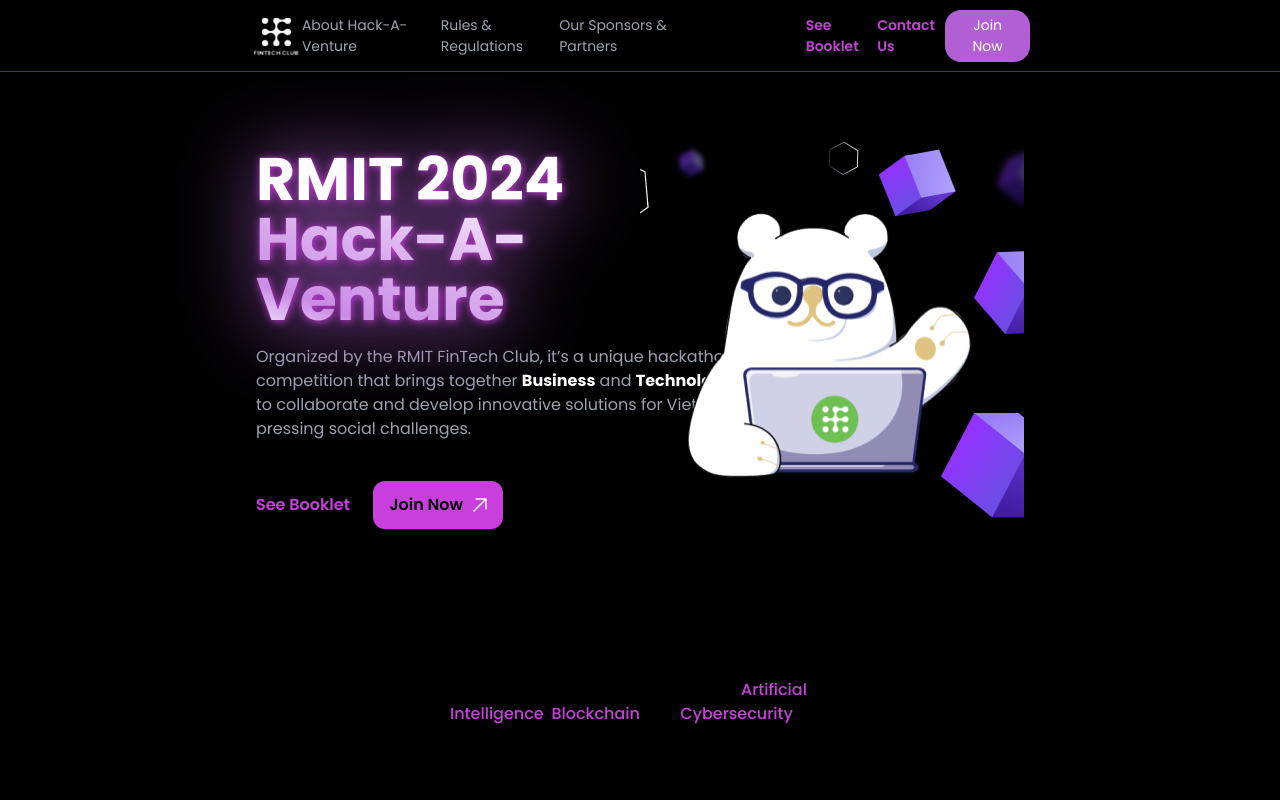
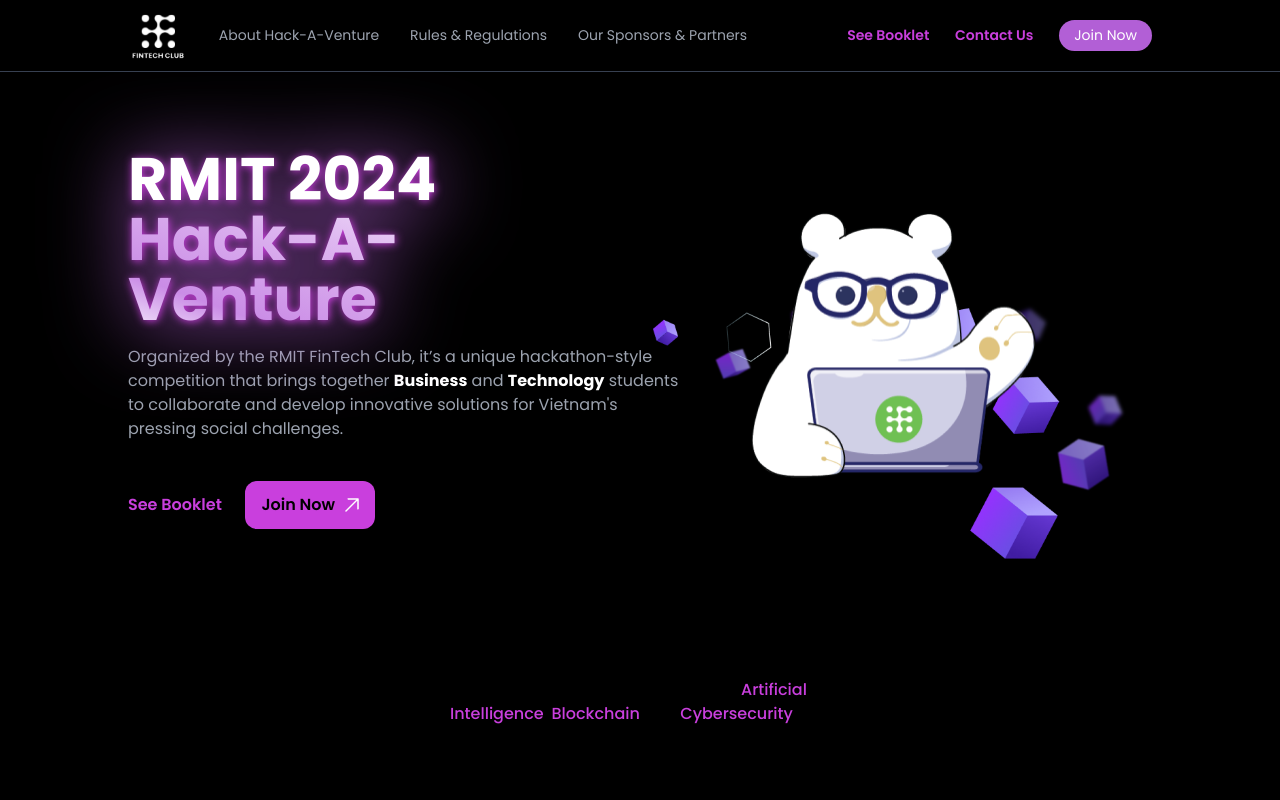
Before and after one commit to rmitvietnamfintechclub/rmit-hack-a-venture-2024, a Next.js app: page / in a window 1280 px wide. Shown: the top 800 px of the page. Built offline with nearby package versions, Linux system fonts and the light colour scheme.

Commit message:
change margin

```diff
--- a/app/components/AboutClub.tsx
+++ b/app/components/AboutClub.tsx
@@ -98,7 +98,7 @@
 				</div>
 
 			</div >
-			<div className="grid grid-cols-3 md:px-[250px] md:mt-[60px] max-md:mt-[30px] justify-items-center items-center font-sans max-md:px-[16px]">
+			<div className="grid grid-cols-3 md:px-[10vw] md:mt-[60px] max-md:mt-[30px] justify-items-center items-center font-sans max-md:px-[16px]">
 				<div className="flex flex-col items-center max-md:px-[16px] max-md:justify-around max-md:h-full">
 					<span className="text-[#C93FDD] md:text-4xl text-2xl font-semibold font-sans">80+</span>
 					<span className="text-lg font-sans text-center text-[#9CA3AF]">Club Members</span>
@@ -112,7 +112,7 @@
 					<span className="text-lg font-sans text-center text-[#9CA3AF]">Club Projects</span>
 				</div>
 			</div>
-			<div className="grid grid-cols-3 md:px-[250px] md:mt-[100px] max-md:mt-[30px] justify-items-center items-center font-sans max-md:px-[16px]">
+			<div className="grid grid-cols-3 md:px-[10vw] md:mt-[100px] max-md:mt-[30px] justify-items-center items-center font-sans max-md:px-[16px]">
 				<div className="flex flex-col items-center max-md:px-[16px] max-md:justify-around max-md:h-full">
 					<span className="text-[#C93FDD] md:text-4xl text-2xl font-semibold font-sans">4X</span>
 					<span className="text-lg font-sans text-center text-[#9CA3AF]">Best Club Of Semester</span>
@@ -127,7 +127,7 @@
 				</div>
 			</div>
 
-			<div className="md:px-[250px] max-md:px-[16px] md:mt-[80px]">
+			<div className="md:px-[10vw] max-md:px-[16px] md:mt-[80px]">
 				<h1 className="max-md:hidden md:text-6xl text-3xl font-bold font-sans text-center md:mb-[48px] bg-gradient-to-r from-white via-white to-transparent text-clip"
 					style={{ backgroundSize: '75%' }}
 				>
--- a/app/components/Footer.tsx
+++ b/app/components/Footer.tsx
@@ -7,7 +7,7 @@
 
 export const Footer = () => {
 	return (
-		<footer className="py-[50px] md:px-[170px] max-md:px-[16px] border-t-[1px] border-solid border-[#1F2937] flex flex-col gap-[80px] lg:items-center">
+		<footer className="py-[50px] md:px-[10vw] max-md:px-[16px] border-t-[1px] border-solid border-[#1F2937] flex flex-col gap-[80px] lg:items-center">
 			<section className="w-full flex flex-col gap-[50px] lg:flex-row md:justify-between">
 				<SocialMediaList />
 				<OrganizerList />
--- a/app/components/HeroSection.tsx
+++ b/app/components/HeroSection.tsx
@@ -6,7 +6,7 @@
 export const HeroSection = () => {
 	return (
 		<>
-			<div className="max-md:hidden grid grid-cols-2 items-center md:px-[20vw]">
+			<div className="max-md:hidden grid grid-cols-2 items-center md:px-[10vw]">
 				<div className='justify-center mx-auto md:w-full'>
 					<div className="mx-auto">
 						<div className='mb-[16px] drop-shadow-container'>
@@ -43,11 +43,11 @@
 					</div>
 				</div>
 				<div
-					className='items-center mx-auto w-full bg-center md:pt-[100px] md:pb-[100px]'
+					className='items-center mx-auto w-full bg-center md:pt-[100px] md:pb-[100px] bg-contain'
 					style={{
 						backgroundImage: `url(${'cubes.png'})`,
 						backgroundRepeat: 'no-repeat',
-						// backgroundPosition: 'right 0px bottom 0px'
+						backgroundPosition: 'right 0px bottom 0px'
 					}}
 				>
 					<Image
@@ -93,10 +93,11 @@
 					</button>
 				</div>
 
-				<div className="items-center mx-auto w-full bg-center bg-cover"
+				<div className="items-center mx-auto w-full bg-center bg-contain"
 					style={{
 						backgroundImage: `url(${'bg-cubes.png'})`,
 						backgroundRepeat: 'no-repeat',
+
 					}}
 				>
 					<Image
--- a/app/components/ThemeSection.tsx
+++ b/app/components/ThemeSection.tsx
@@ -4,7 +4,7 @@
 
 export const ThemeSection = () => {
 	return (
-		<div className='md:px-[250px] md:py-[80px] w-full max-md:px-[16px] max-md:pt-[56px]'>
+		<div className='md:px-[10vw] md:py-[80px] w-full max-md:px-[16px] max-md:pt-[56px]'>
 			<div className='md:grid md:grid-cols-10 w-full md:pt-[80px]'>
 				<div className='md:col-span-5 w-full h-full'>
 					<div className='drop-shadow-container'>
--- a/app/components/WhoSection.tsx
+++ b/app/components/WhoSection.tsx
@@ -6,7 +6,7 @@
 
 	return (
 		<div
-			className='md:px-[250px] md:mt-[100px] max-md:mt-[56px]'
+			className='md:px-[10vw] md:mt-[100px] max-md:mt-[56px]'
 		>
 			<div className='text-center max-md:px-[33px] font-sans font-semibold md:text-[57px] max-md:text-[40px] max-md:leading-[50px]'>
 				<span className='text-[#C93FDD]'>Who can join </span>
--- a/app/components/header.tsx
+++ b/app/components/header.tsx
@@ -16,7 +16,7 @@
 	return (
 		<nav
 			id="header"
-			className="px-[250px] sticky z-50 top-0 w-full h-[72px] backdrop-blur-sm bg-black/30 border-b-[1px] border-solid border-[#374051] text-[14px] hidden lg:flex justify-between items-center gap-[100px]"
+			className="px-[10vw] sticky z-50 top-0 w-full h-[72px] backdrop-blur-sm bg-black/30 border-b-[1px] border-solid border-[#374051] text-[14px] hidden lg:flex justify-between items-center gap-[100px]"
 		>
 			{/*-----------------------------left side ------------------------*/}
 			<div className="h-[100%] w-[650px] flex justify-between items-center">
```
